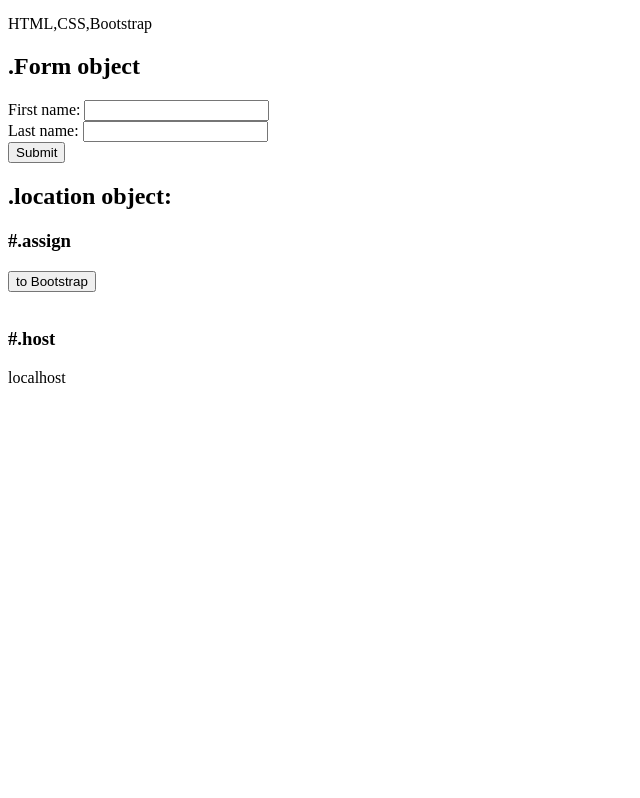
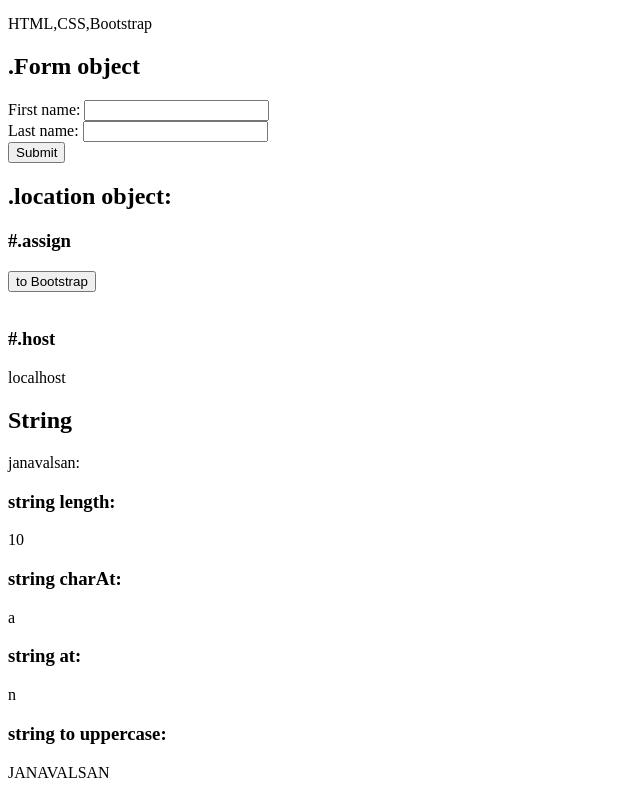
Before and after one commit to janavalsansm/Javascript, a plain HTML site: page javascript.html in a window 1280 px wide. Shown: the part 2141-2939 px from the top of the page, without its empty margins (0-640 px from the left). Before the commit the page ends 2544 px from the top, so only its background shows below. Drawn offline with Linux system fonts and the light colour scheme.

Commit message:
javascript

```diff
--- a/javascript.html
+++ b/javascript.html
@@ -88,6 +88,18 @@
 
       <h3>#.host</h3>
       <p id="host"></p>
+
+      <h2>String</h2>
+
+      <p>janavalsan:</p>
+      <h3>string length: </h3>
+      <p id="strlen"></p>
+      <h3>string charAt:</h3>
+      <p id="charat"></p>
+      <h3>string at:</h3>
+      <p id="at"></p>
+      <h3>string to uppercase:</h3>
+      <p id="uppercase"></p>
 
     <script>
         // variables//
@@ -215,6 +227,21 @@
     let host = location.host;
     document.getElementById("host").innerHTML = host;
 
+    // string length//
+    let m = "janavalsan";
+    let letter = m[2];
+    document.getElementById("strlen").innerHTML = m.length;
+    // string charat
+    document.getElementById("charat").innerHTML = m.charAt(1);
+    // string at
+    document.getElementById("at").innerHTML =letter;
+    // uppercase
+    document.getElementById("uppercase").innerHTML =m.toUpperCase();
+
+
+
+
+
 
 
     </script>
```
Also changed, not shown: 1 other file.
